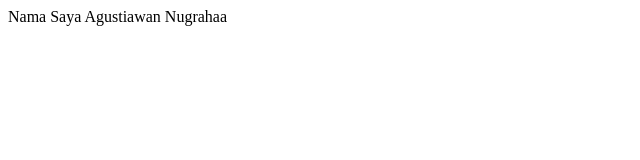
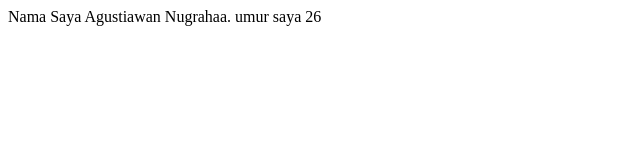
Before and after one commit to GustiNugraha/training-laravel, a plain HTML site: page index.html in a window 1280 px wide. Shown: the whole page, without its empty margins (0-640 px from the left). Drawn offline with Linux system fonts and the light colour scheme.

Commit message:
add umur

```diff
--- a/index.html
+++ b/index.html
@@ -7,6 +7,6 @@
     <title>Hello</title>
 </head>
 <body>
-    Nama Saya Agustiawan Nugrahaa
+    Nama Saya Agustiawan Nugrahaa. umur saya 26
 </body>
 </html>
```
